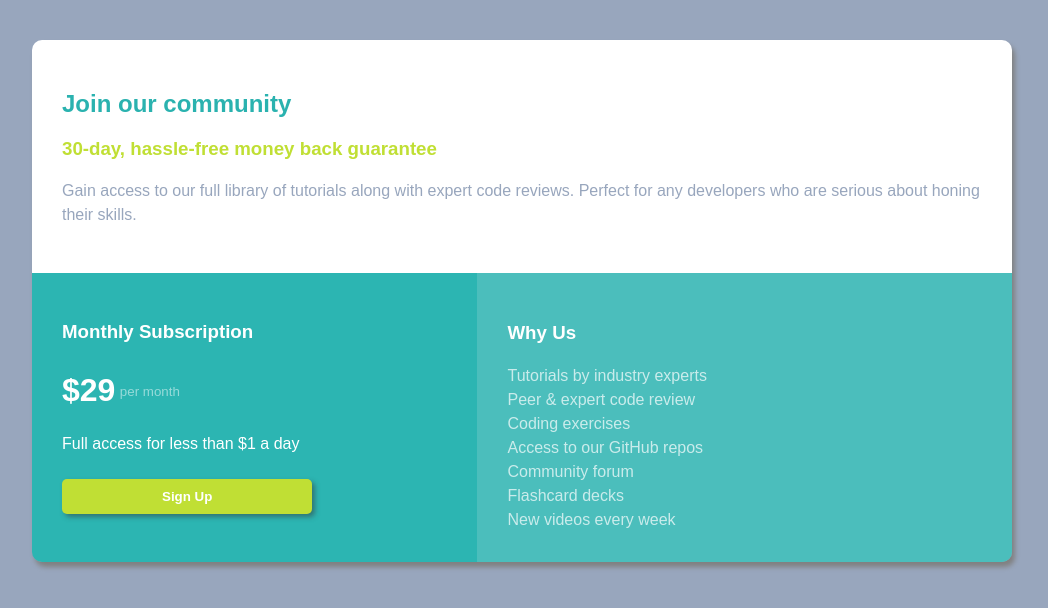
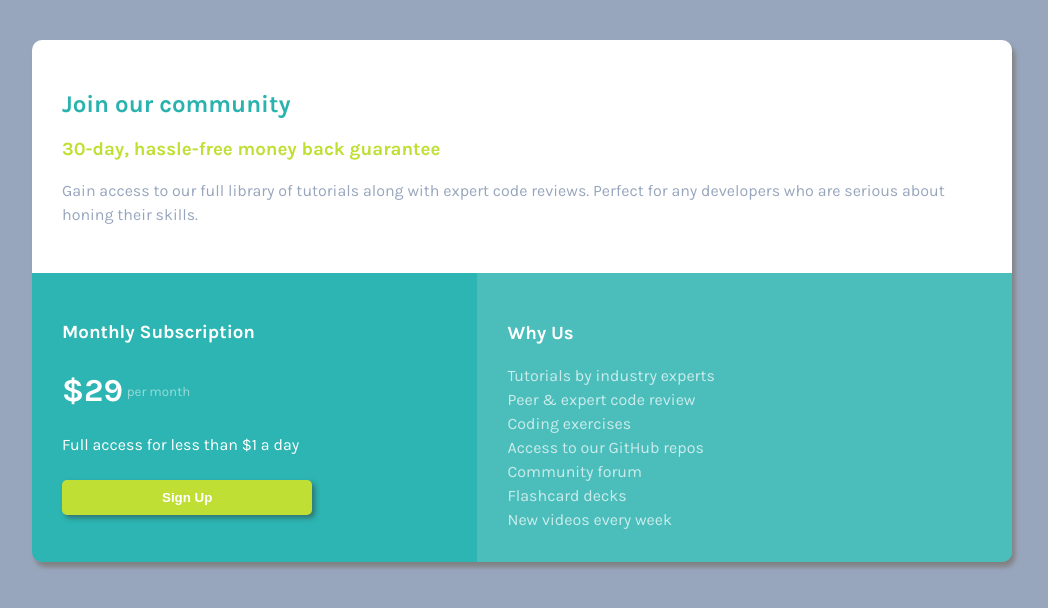
Before and after one commit to Haybuka/Single-price-component, a plain HTML site: page index.html in a window 1280 px wide. Shown: the whole page, without its empty margins (118-1166 px from the left). Drawn offline with Linux system fonts and the light colour scheme.

Commit message:
Linked google fonts

```diff
--- a/index.html
+++ b/index.html
@@ -7,7 +7,7 @@
   <!-- displays site properly based on user's device -->
 
   <link rel="icon" type="image/png" sizes="32x32" href="./images/favicon-32x32.png">
-  <!-- <link href="https://fonts.googleapis.com/css2?family=Karla:wght@400;700&display=swap" rel="stylesheet">  -->
+  <link href="https://fonts.googleapis.com/css2?family=Karla:wght@400;700&display=swap" rel="stylesheet">
   <link rel="stylesheet" href="main.css">
   <title>Frontend Mentor | Single Price Grid Component</title>
 
```
Also changed, not shown: 1 other file.
